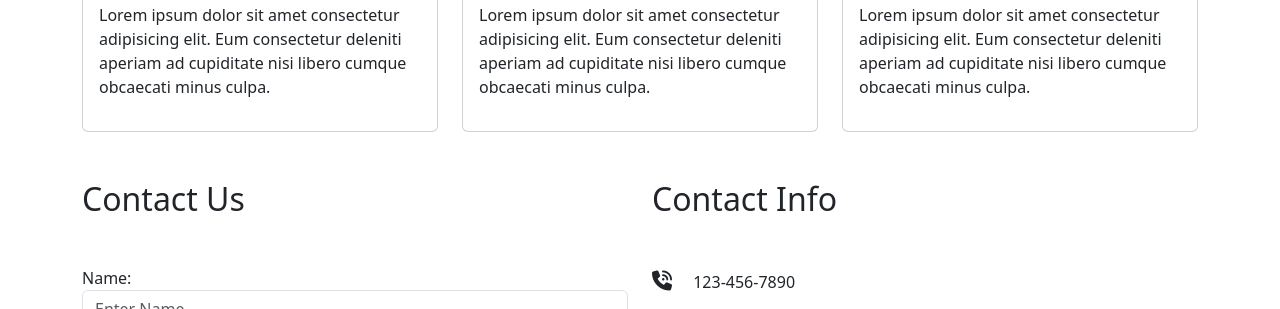
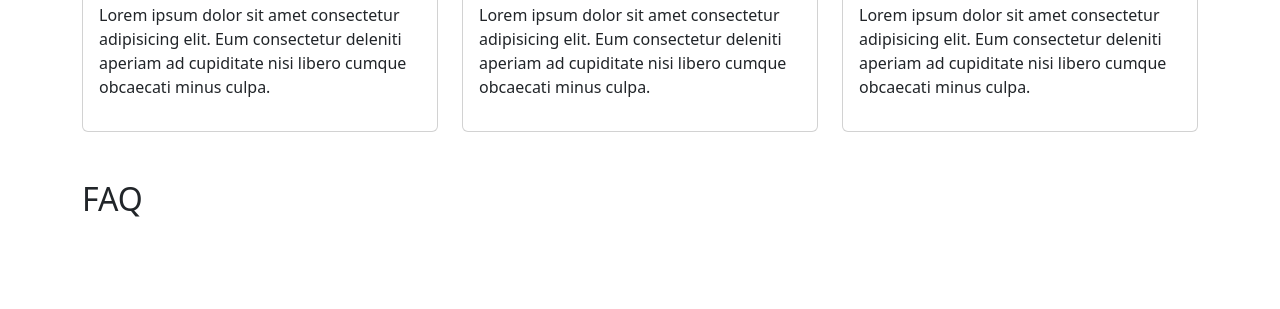
Before and after one commit to ShailaShaimunDiba/NHRDF_B4, a plain HTML site: page index.html in a window 1280 px wide. Shown: the part 2993-3302 px from the top of the page. Drawn offline with nearby package versions, Linux system fonts and the light colour scheme.

Commit message:
Faq added -done

```diff
--- a/index.html
+++ b/index.html
@@ -373,6 +373,20 @@
                 </div>
             </div>
         </section>
+
+ <!--FAQ Section-->
+     <section class="faq_section">
+      <div class="container">
+        <div class="row">
+          <div class="col-12">
+            <div class="faq_heading pb-5 mt-5">
+              <h2 class="m-0">FAQ</h2>
+            </div>
+        </div>
+      </div>
+      </div>
+     </section>
+
  <!-- Contact Section-->
      <section class="contact_section">
       <div class="container">
```
